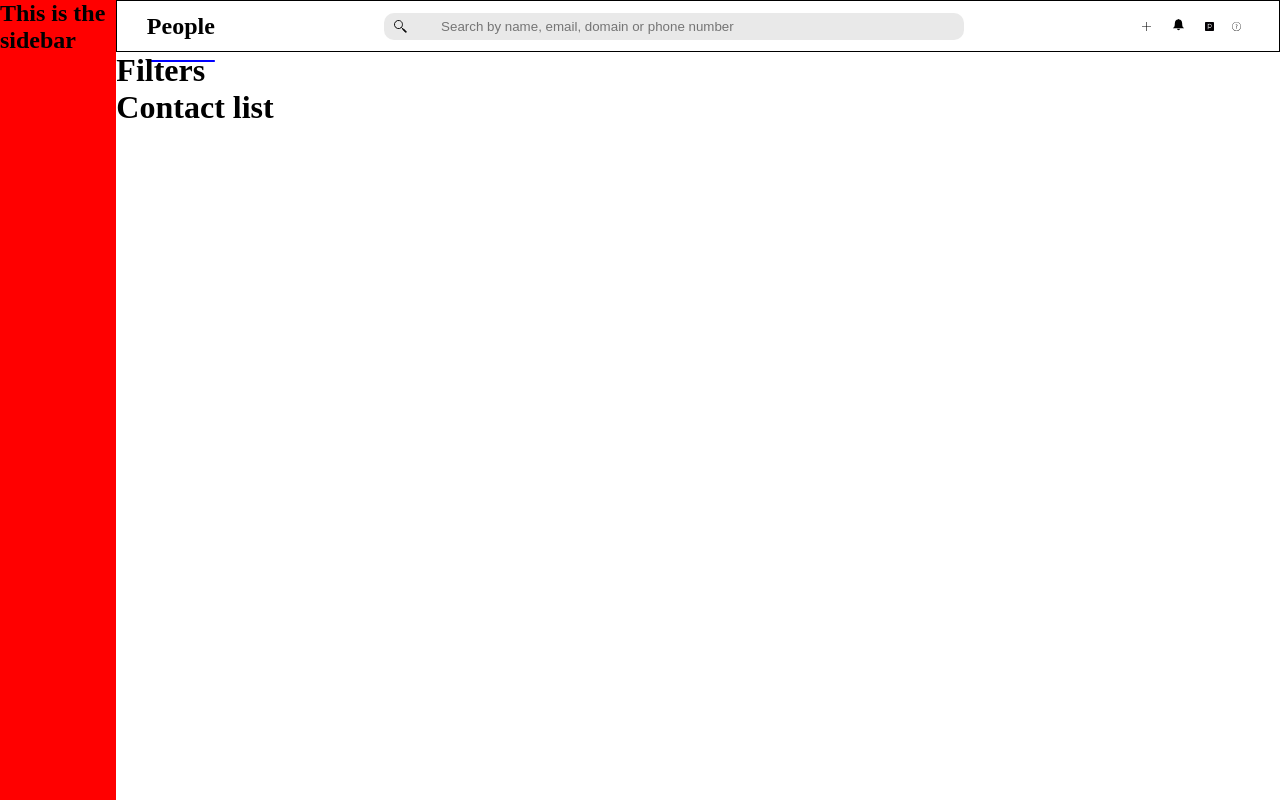
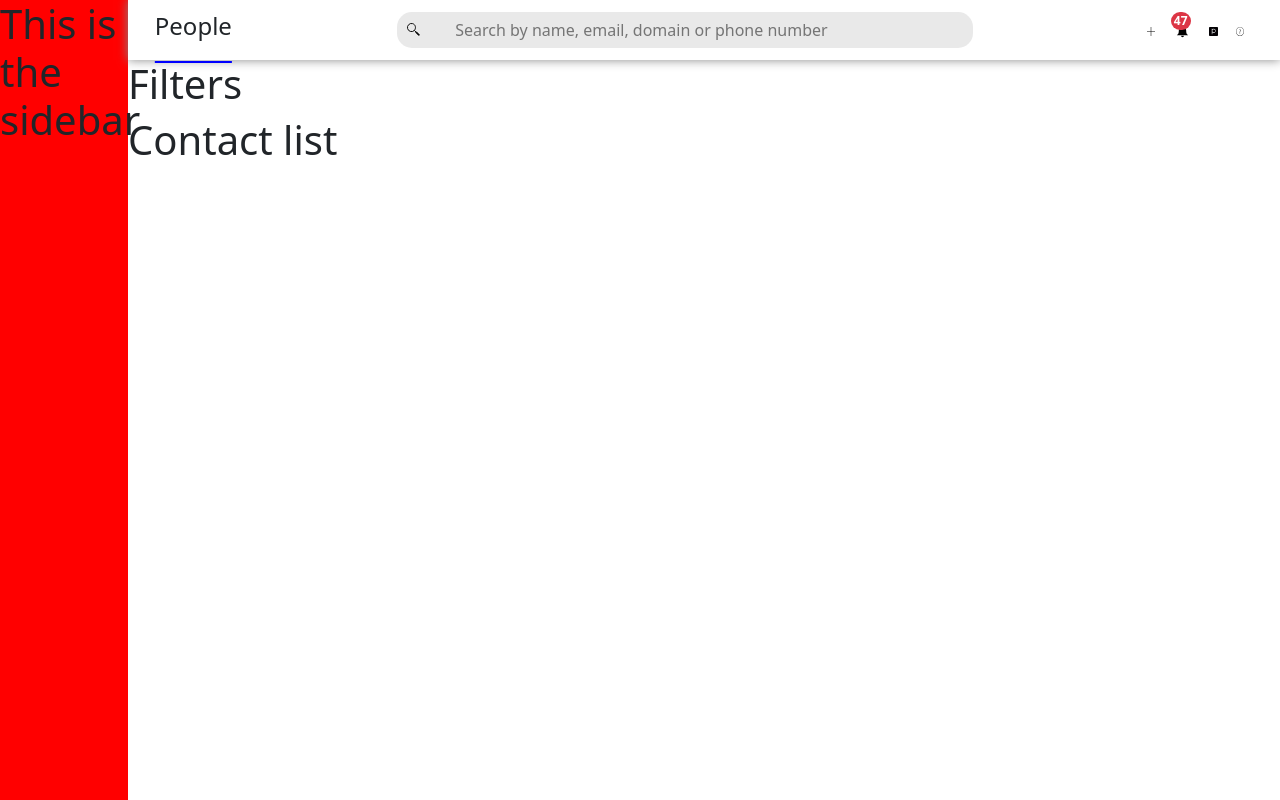
Before and after one commit to RobertWMorgan/Restarone, a React (Create React App) app: page / in a window 1280 px wide. Built offline with nearby package versions, Linux system fonts and the light colour scheme.

Commit message:
notification badge

```diff
--- a/package.json
+++ b/package.json
@@ -3,7 +3,9 @@
   "version": "0.1.0",
   "private": true,
   "dependencies": {
+    "bootstrap": "^5.2.0",
     "react": "^18.2.0",
+    "react-bootstrap": "^2.5.0",
     "react-dom": "^18.2.0",
     "react-scripts": "5.0.1",
     "sass": "^1.54.7",
--- a/src/components/navbar.js
+++ b/src/components/navbar.js
@@ -1,3 +1,5 @@
+import Badge from 'react-bootstrap/Badge'
+
 import Notification from '../images/notif_bell.svg'
 import Plus from '../images/plus.svg'
 import Profile from '../images/profile.svg'
@@ -11,7 +13,7 @@ const Navbar = () => {
       <input type="text" name="emailAddress" placeholder="  Search by name, email, domain or phone number" value="" />
       <div id='nav-icons'>
         <button className='nav-icon'><img src={Plus} alt='Add New' /></button>
-        <button className='nav-icon'><img src={Notification} alt='Notification Bell' /></button>
+        <button className='nav-icon'><img src={Notification} alt='Notification Bell' /><Badge id='notif-num' bg="danger">47</Badge></button>
         <button className='nav-icon'><img src={Profile} alt='Profile' /></button>
         <button className='nav-icon'><img src={Question} alt='Question and FAQ' /></button>
       </div>
--- a/src/index.js
+++ b/src/index.js
@@ -2,6 +2,7 @@ import React from 'react'
 import ReactDOM from 'react-dom/client'
 import App from './App'
 import './styles/main.scss'
+import 'bootstrap/dist/css/bootstrap.min.css'
 
 const root = ReactDOM.createRoot(document.getElementById('root'))
 root.render(
--- a/src/styles/components/navbar.scss
+++ b/src/styles/components/navbar.scss
@@ -1,5 +1,5 @@
 nav {
-  border: 1px solid black;
+  box-shadow: 0 0 10px 0 #888888;
   padding-top: 1%;
   padding-bottom: 1%;
   display: flex;
@@ -16,7 +16,7 @@ nav {
     width: 50%;
     border: none;
     background-color: rgb(233 233 233);
-    border-radius: 10px;
+    border-radius: 15px;
     background-image: url(../../images/Magnifying_glass_icon.svg);
     background-size: 13px;
     background-repeat: no-repeat;
@@ -33,6 +33,16 @@ nav {
     .nav-icon{
       border: none;
       background-color: white;
+      position: relative;
+
+      #notif-num{
+        position: absolute;
+        padding: 3px;
+        border-radius: 40px;
+        display: block;
+        right: 10px;
+        top: 0px;
+      }
       img{
         width: 60%;
       }
```
Also changed, not shown: 1 other file (tests, documents, lock files or other folders).
